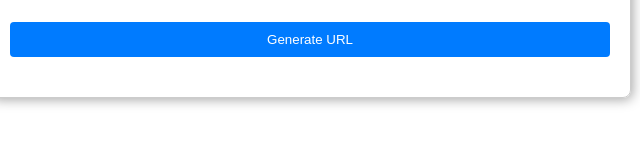
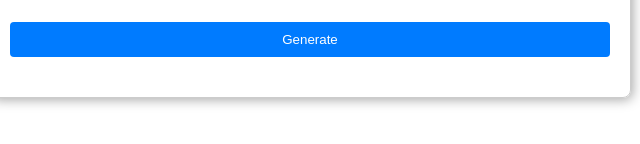
Before and after one commit to EpailXi/CIDBSlipDownload, a plain HTML site: page index.html in a window 1280 px wide. Shown: the part 276-420 px from the top of the page, 330-970 px from the left. Drawn offline with Linux system fonts and the light colour scheme.

Commit message:
Update index.html

```diff
--- a/index.html
+++ b/index.html
@@ -74,7 +74,7 @@
             </select>
             <label for="passport">IC/ Passport:</label>
             <input type="text" id="passport" name="passport" maxlength="12" required>
-            <button type="submit">Generate URL</button>
+            <button type="submit">Generate</button>
         </form>
         <img id="personnelImage" src="" alt="Personnel Image" oncontextmenu="return false;">
         <div id="errorMessage" class="error-message">
```
